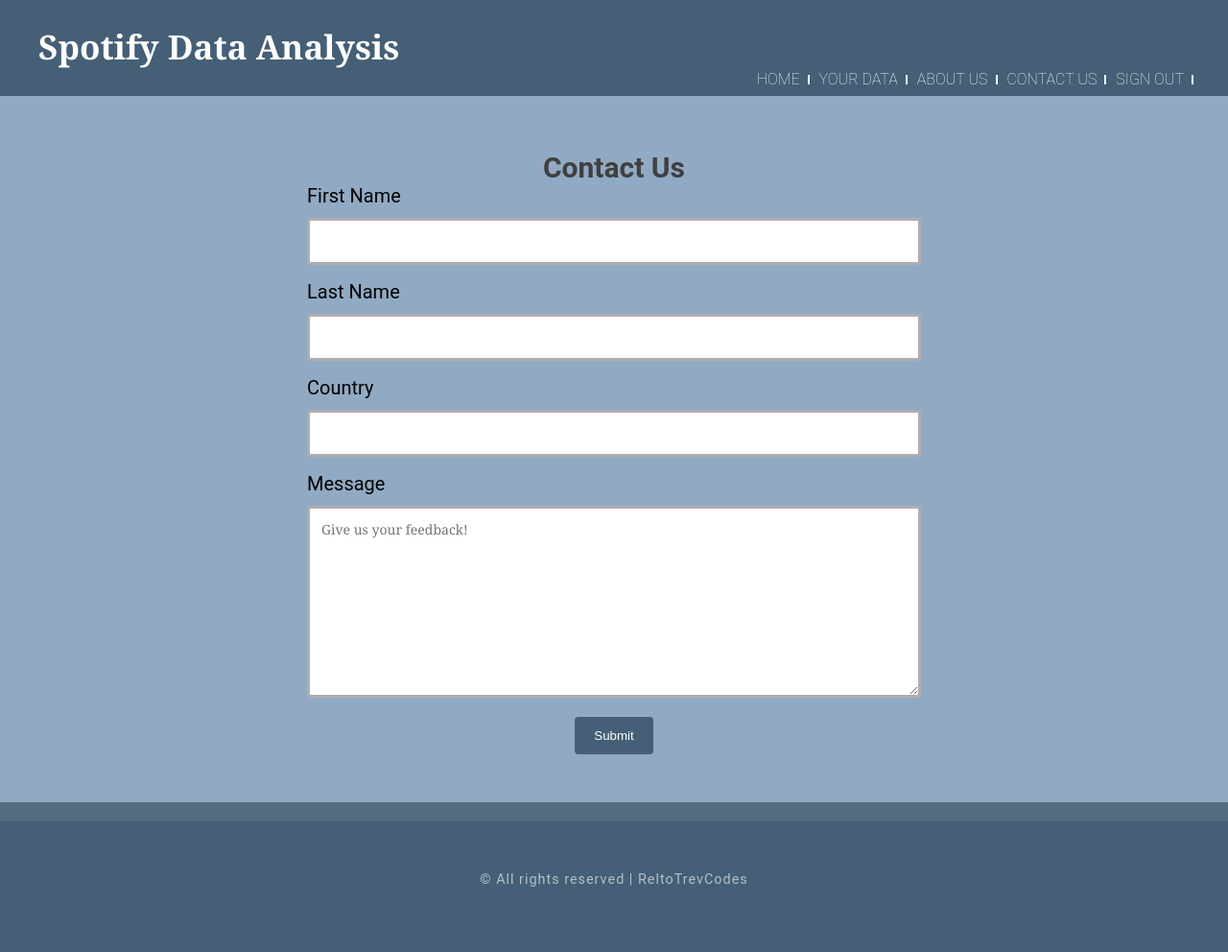
After one commit to sheltoncarr/spotify_app, a Flask app: page /contact_us in a window 1280 px wide. The commit adds this page. Shown: the whole page at 96% size. Run offline with Flask 3, Linux system fonts and the light colour scheme.

Commit message:
Fixed header and added contact us
The header now has more space between the individual tabs
The contact us page is not yet functional but will be soon

```diff
--- a/app.py
+++ b/app.py
@@ -68,23 +68,27 @@
                                                cache_handler=cache_handler,
                                                show_dialog=True, redirect_uri=SPOTIPY_REDIRECT_URI)
 
+    if request.args.get("code"):
+        # Step 2. Being redirected from Spotify auth page
+        auth_manager.get_access_token(request.args.get("code"))
+        print('in auth section')
+        return redirect('/')
+
+
     if not auth_manager.validate_token(cache_handler.get_cached_token()):
         # Step 1. Display sign in link when no token
         auth_url = auth_manager.get_authorize_url()
+        print("We're in the sign in section")
         return render_template('sign_in.html',url=auth_url)
 
+
+
+    # Step 3. Signed in, display data
+    spotify = spotipy.Spotify(auth_manager=auth_manager)
     global user_name
-
-    if request.args.get("code"):
-        # Step 2. Being redirected from Spotify auth page
-        auth_manager.get_access_token(request.args.get("code"))
-        return redirect('/')
-
-    if type(auth_manager) == spotipy.oauth2.SpotifyOAuth:
-        # Step 3. Signed in, display data
-        spotify = spotipy.Spotify(auth_manager=auth_manager)
-        user_name = spotify.me()["display_name"]
-        return render_template('index.html',user_name=user_name,dataEvent='Your data:')
+    user_name = spotify.me()["display_name"]
+    print('Got here to render seciton')
+    return render_template('index.html',user_name=user_name,dataEvent='Your data:')
 
 
 @app.route('/guest')
@@ -93,11 +97,9 @@
     auth_manager = spotipy.oauth2.SpotifyOAuth(scope='user-read-currently-playing playlist-modify-private user-library-read user-read-recently-played user-top-read',
                                                cache_handler=cache_handler,
                                                show_dialog=True,
-                                               client_id='2a6e6899e82044f1bb9acf08fac203fc',
-                                               client_secret='ec72902fa776481281cb845235aaf3e4',
                                                redirect_uri=SPOTIPY_REDIRECT_URI)
     user_name = 'Guest'
-    return render_template('index.html',user_name=user_name,dataEvent='')
+    return render_template('index.html',user_name=user_name)
 
 @app.route('/sign_out')
 def sign_out():
@@ -321,6 +323,10 @@
                            owned_playlists=owned_playlists,hold=hold,current_song=current_song)
 
 
+@app.route('/contact_us')
+def contact_us():
+    return render_template('contact.html')
+
 
 '''
 Following lines allow application to be run more conveniently with
--- a/static/style.css
+++ b/static/style.css
@@ -53,17 +53,6 @@
 
 }
 
-#logo{
-	float: left;
-	padding: none;
-	margin: none;
-}
-
-#logo img{
-	float: left;
-}
-
-
 #main-header{
 	overflow: hidden;
 	margin: auto;
@@ -72,6 +61,7 @@
     font-size: 35px;
     font-family: Cambria;
     color: white;
+	padding-left: 40px;
 }
 
 #menu{
@@ -97,8 +87,10 @@
 #menu li a, #menu li span{
 	display: inline-block;
 	vertical-align: middle;
-	padding: none;
+	padding-right: 8px;
+	padding-left: 6px;
 	text-decoration: none;
+	border-right: 2px solid #FFF;
 	font-weight: 60;
 	text-transform: uppercase;
 	line-height: 10px;
@@ -243,6 +235,60 @@
 	padding-left: 10%;
 }
 
+#form{
+	width: 50%;
+	margin: auto;
+}
+
+label{
+	width: 50%;
+	margin-left: 25%;
+	padding-bottom: 5px;
+	float: left;
+	text-align-last: left;
+	color: bold #40474e;
+	font-size: 20px;
+}
+
+input[type=text]{
+	width: 50%;
+	padding: 12px;
+	border: 3px solid #aeaeae;
+	border-radius: 4px;
+	box-sizing: border-box;
+	margin-top: 6px;
+	margin-bottom: 16px;
+	font-family: Georgia, 'Times New Roman', Times, serif;
+	font-size: 14px;
+  }
+
+textarea{
+	width: 50%;
+	padding: 12px;
+	border: 3px solid #aeaeae;
+	border-radius: 4px;
+	box-sizing: border-box;
+	margin-top: 6px;
+	margin-bottom: 16px;
+	resize: vertical;
+	font-family: Georgia, 'Times New Roman', Times, serif;
+	font-size: 14px;
+  }
+
+input[type=submit] {
+	background-color: #445f76;
+	color: white;
+	padding: 12px 20px;
+	border: none;
+	border-radius: 4px;
+	cursor: pointer;
+	margin-bottom: 50px;
+  }
+
+input[type=submit]:hover {
+	background-color: #5f6870;
+  }
+
 #footer{
     overflow: hidden;
     text-align: center;
--- a/templates/base.html
+++ b/templates/base.html
@@ -12,14 +12,8 @@
   </head>
   <body>
     <header>
-        <!-- Top header for the title and any internal links -->
         <div id="top-header">
 
-            <!-- If we want a photo or logo-->
-            <div id="logo">
-                <img src="static/images/spotify_logo.png" width="100" height="100"/>
-            </div>
-            <!-- Main header of the page-->
             <div id="main-header">
                 <b>Spotify Data Analysis</b>
             </div>
@@ -30,10 +24,10 @@
                     <ul>
                         <li><a href="/" target="_self"
                             rel="follow">Home</a></li>
+                        <li><a href="/your_data" target="_self"
+                            rel="follow">Your Data</a></li>
                         <li><a href="/about_us" target="_self"
                             rel="follow">About Us</a></li>
-                        <li><a href="/your_data" target="_self"
-                            rel="follow">Your Data</a></li>
                         <li><a href="/contact_us" target="_self"
                             rel="follow">Contact Us</a></li>
                         <li><a href="/sign_out">Sign Out<a/>
--- /dev/null
+++ b/templates/contact.html
@@ -0,0 +1,26 @@
+{% extends 'base.html' %}
+
+{% block content %}
+    <main>
+        <h1 class="title" style="font-size: 30px;">
+            Contact Us
+        </h1>
+        <form>
+            <label for="fname">First Name</label><br>
+            <input type="text" id="fname" name="firstname">
+            <br>
+            <label for="lname">Last Name</label><br>
+            <input type="text" id="lname" name="lastname">
+            <br>
+            <label for="country">Country</label><br>
+            <input type="text" id="country" name="country">
+            <br>
+            <label for="subject">Message</label><br>
+            <textarea id="subject" name="subject" placeholder="Give us your feedback!" style="height:200px"></textarea>
+            <br>
+            <input type="submit" value="Submit">
+
+        </form>
+
+    </main>
+{% endblock %}
```
Also changed, not shown: 1 other file.
